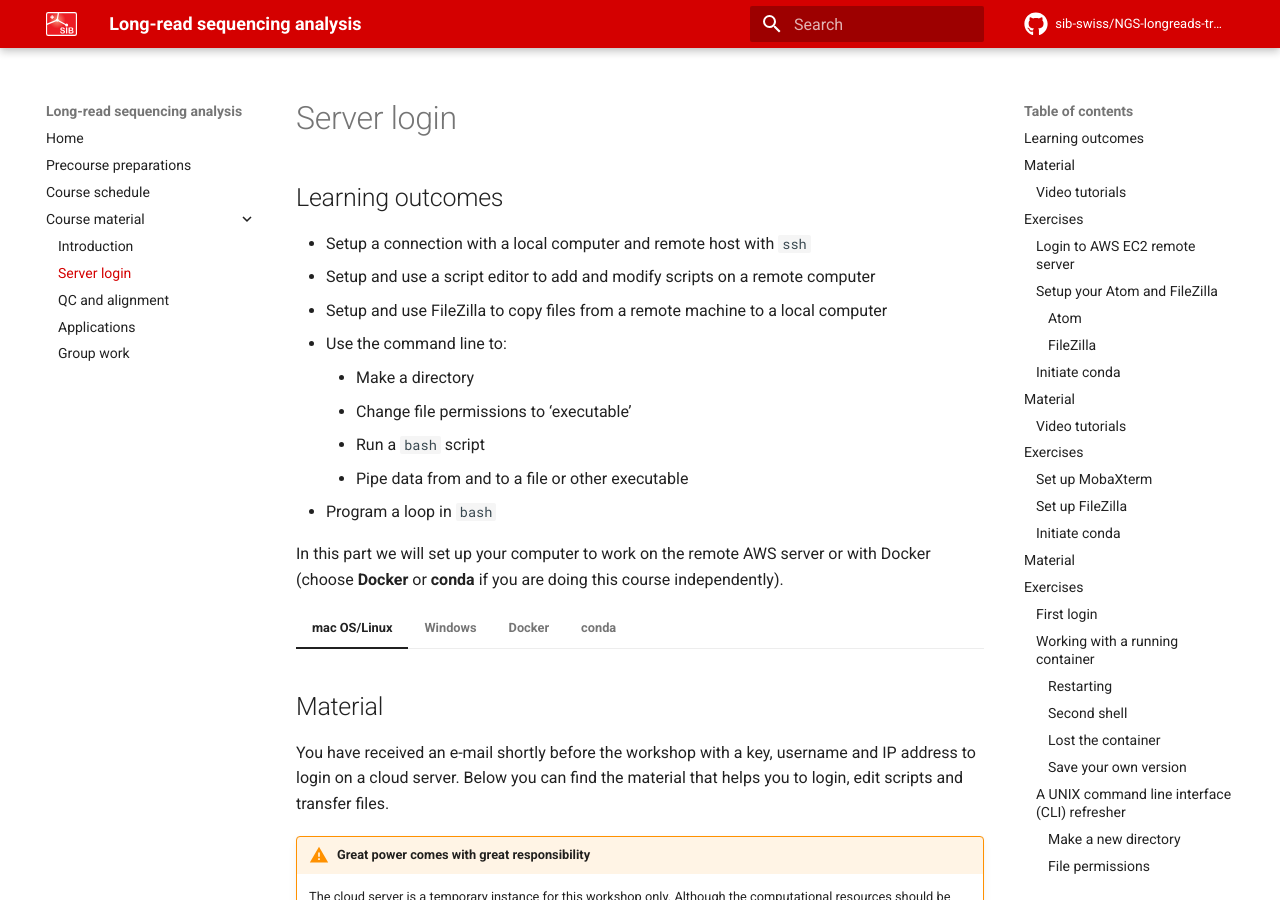
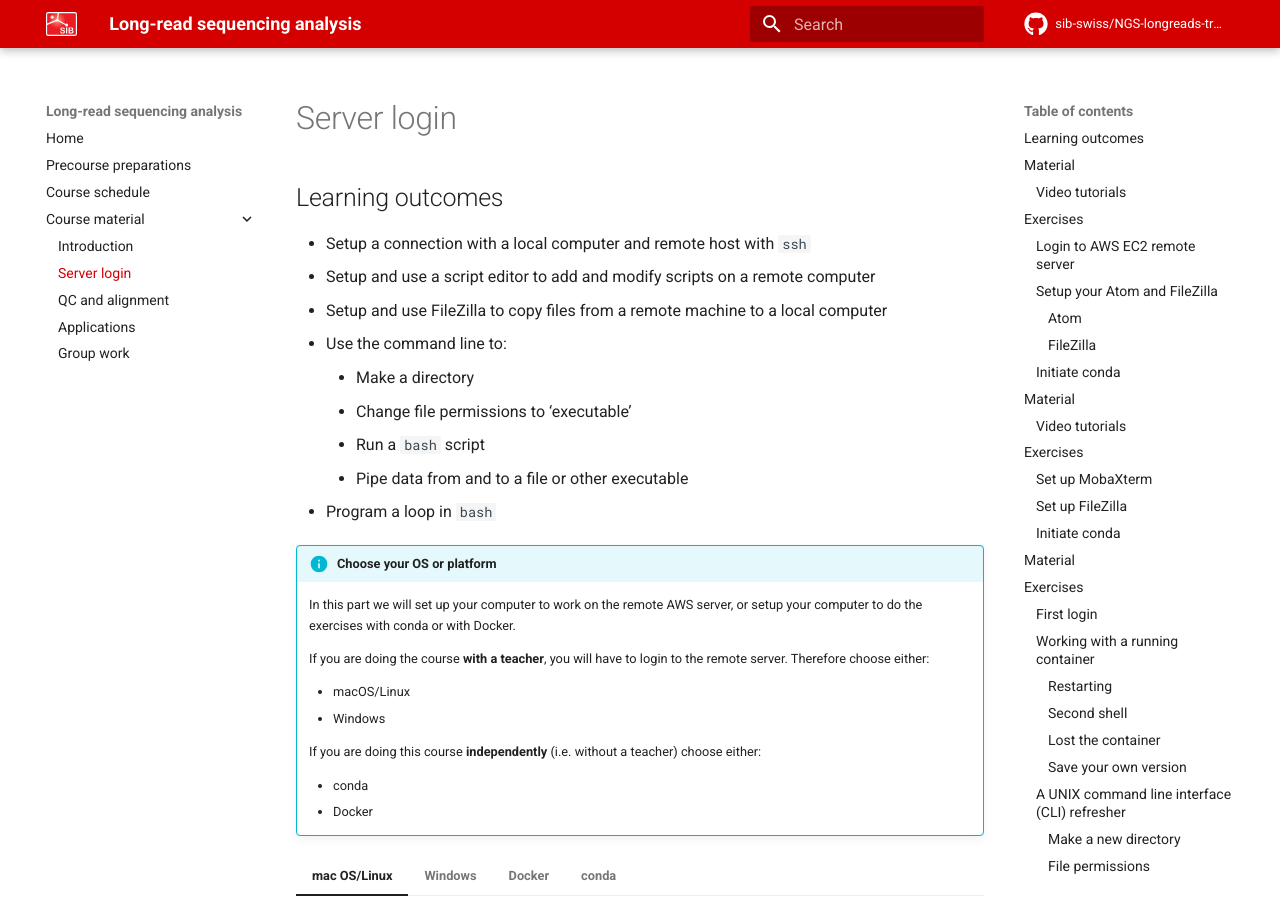
Before and after one commit to sib-swiss/NGS-longreads-training, an MkDocs documentation site: the page built from docs/course_material/server_login.md, in a window 1280 px wide and 900 px high. Built offline with MkDocs 1.6.1 and Material for MkDocs 9.7.7, drawn with Linux system fonts in a browser that asks for light colours; emoji names are drawn with the system emoji font; comment, search, counter and statistics services are not loaded.

Commit message:
clearer info on platform/OS

```diff
--- a/docs/course_material/server_login.md
+++ b/docs/course_material/server_login.md
@@ -11,7 +11,18 @@
     * Pipe data from and to a file or other executable
 * Program a loop in `bash`
 
-In this part we will set up your computer to work on the remote AWS server or with Docker (choose **Docker** or **conda** if you are doing this course independently).
+!!! info "Choose your OS or platform"
+    In this part we will set up your computer to work on the remote AWS server, or setup your computer to do the exercises with conda or with Docker.
+
+    If you are doing the course **with a teacher**, you will have to login to the remote server. Therefore choose either:
+
+    * macOS/Linux
+    * Windows
+
+    If you are doing this course **independently** (i.e. without a teacher) choose either:
+
+    * conda
+    * Docker
 
 === "mac OS/Linux"
 
```
